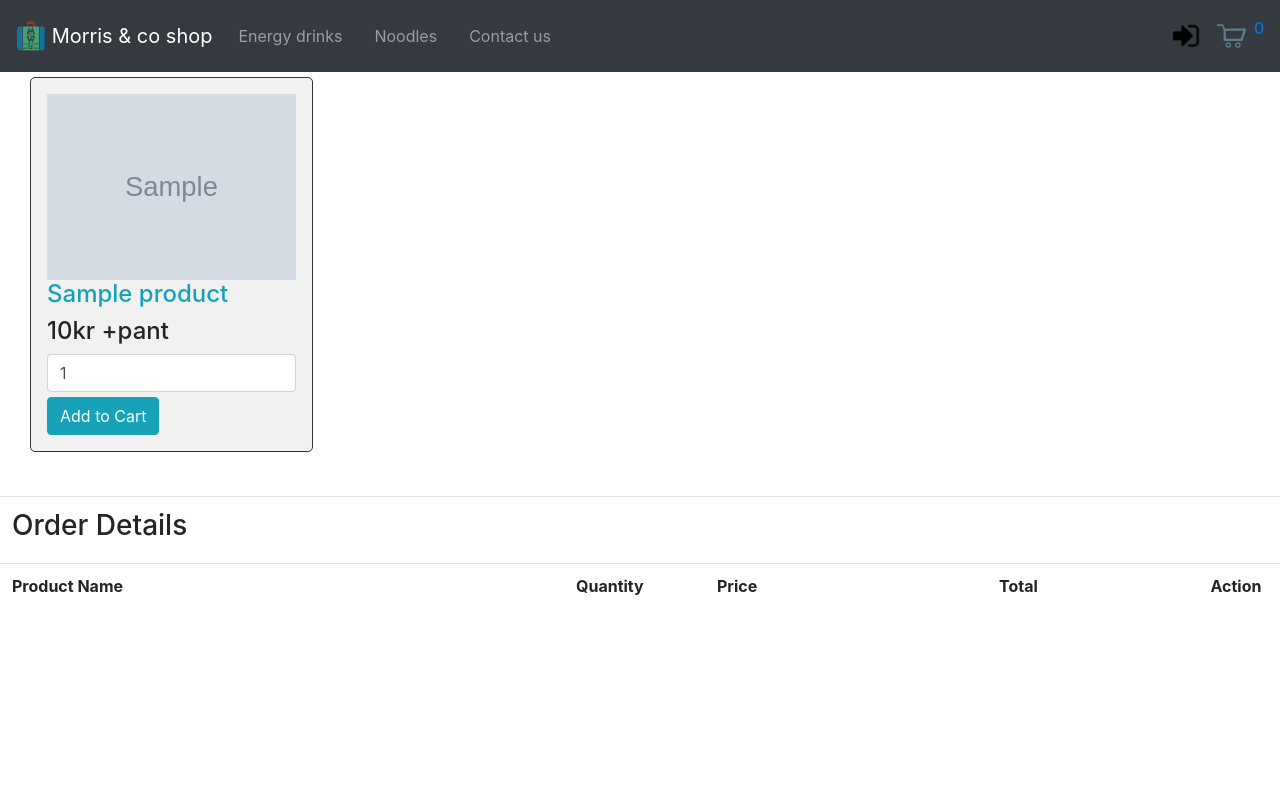
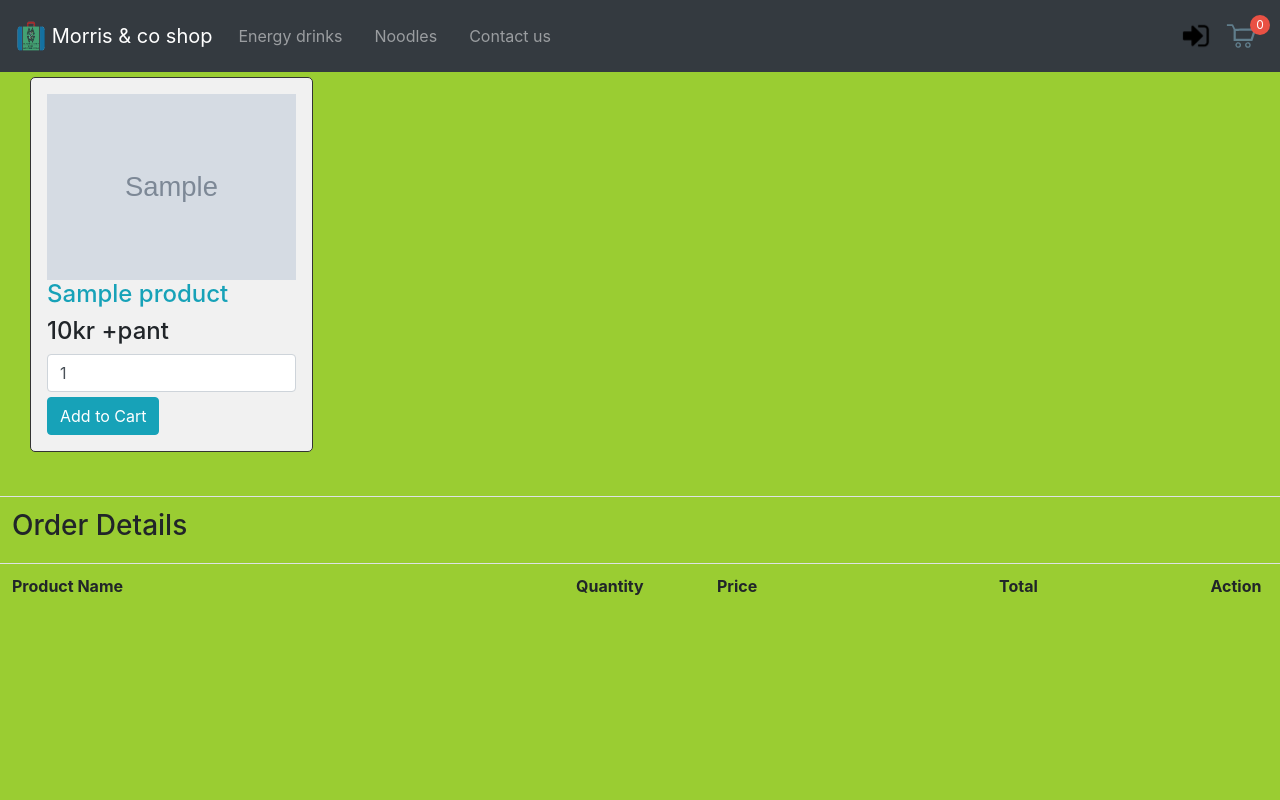
Before and after one commit to ChickenV2/Morris-CO-2.0, a PHP site: page / in a window 1280 px wide. Run offline with PHP 8.4, Linux system fonts and the light colour scheme; tables that the repository leaves empty or names only in its code hold one stand-in row (values such as "Sample post"); grey boxes marked "Sample" are stand-in pictures; lists and menus that the app fills with data are empty.

Commit message:
Add files via upload

```diff
--- a/header.php
+++ b/header.php
@@ -3,15 +3,84 @@
     <meta charset="utf-8">
     <meta name="viewport" content="width=device-width, initial-scale=1">
     <link rel="icon" href="icononly.png" type="image/gif" sizes="16x16">
+    <link rel="stylesheet" href="style.css" media="screen" title="no title" charset="utf-8">
+         <link rel="stylesheet" href="https://maxcdn.bootstrapcdn.com/bootstrap/4.0.0/css/bootstrap.min.css" integrity="sha384-Gn5384xqQ1aoWXA+058RXPxPg6fy4IWvTNh0E263XmFcJlSAwiGgFAW/dAiS6JXm" crossorigin="anonymous">
+         <script src="https://ajax.googleapis.com/ajax/libs/jquery/3.3.1/jquery.min.js"></script>
+         <script src="https://maxcdn.bootstrapcdn.com/bootstrap/4.0.0/js/bootstrap.min.js" integrity="sha384-JZR6Spejh4U02d8jOt6vLEHfe/JQGiRRSQQxSfFWpi1MquVdAyjUar5+76PVCmYl" crossorigin="anonymous"></script>
+  <style>
+    .norder{
+    margin-top:5px;
+    margin-bottom:5px;
+    margin-right:10px;
+    border-style: groove;
+    border-color: rgb(192, 181, 181);
+}
+.fonttext{
+  font-size: 112%
+}
+@media screen and (min-width: 76px) and  (max-width: 768px) {
+  body {
+    background-color: pink;
 
-         <link rel="stylesheet" href="https://stackpath.bootstrapcdn.com/bootstrap/4.1.3/css/bootstrap.min.css" integrity="sha384-MCw98/SFnGE8fJT3GXwEOngsV7Zt27NXFoaoApmYm81iuXoPkFOJwJ8ERdknLPMO" crossorigin="anonymous">
-         <script src="https://ajax.googleapis.com/ajax/libs/jquery/3.3.1/jquery.min.js"></script>
-         <script src="https://maxcdn.bootstrapcdn.com/bootstrap/3.3.7/js/bootstrap.min.js"></script>
-         <link rel="stylesheet" type="text/css" href="style.css">
+  }
+  .sides{
+    margin-left: 50px;
+    margin-right: 50px;
+  }
+    .imgh{
+      height: 400px;
+    }
 
+  }
+
+@media screen and (min-width: 768px) and  (max-width: 992px) {
+  body {
+    background-color:
+  }
+
+}
+@media screen and (min-width: 992px) {
+  body {
+    background-color: grey
+  }
+
+}
+@media screen and (min-width: 1200px) {
+  body {
+    background-color: yellowgreen;
+  }
+}
+.top-cart a .cartCount {
+    background: #e95144!important;
+    color: #fff;
+    position: absolute;
+    right: 10px;
+    top: 15px!important;
+    line-height: 20px;
+    height: 20px;
+    width: 20px;
+    margin:0;
+    padding: 0;
+    /* -webkit-border-radius: 50%; */
+    border-radius: 100%;
+    /* border-radius: 100%; */
+}
+.top-cart a .cartCount {
+    top: 15px;
+}
+.top-cart a {
+    text-align: center;
+    /* position: relative; */
+    /* letter-spacing: 0.02em; */
+    color: #323232;
+    font-size: 12px;
+}
+
+  </style>
   </head>
   <body>
-    <nav class="navbar navbar-expand-lg bg-dark navbar-dark ">
+
+      <nav class="navbar navbar-expand-lg bg-dark navbar-dark ">
           <!-- Brand/logo -->
           <button class="navbar-toggler" type="button" data-toggle="collapse" data-target="#navbarNavAltMarkup" aria-controls="navbarNavAltMarkup" aria-expanded="false" aria-label="Toggle navigation">
               <span class="navbar-toggler-icon"></span>
@@ -36,7 +105,7 @@
           </ul>
           </div>
         </div>
-          <form class="form-inline my-2 my-lg-0">
+        <form class="form-inline my-2 my-lg-0">
                <img src="logicon.png" class="my-2 my-sm-0" style="margin-right: 15px;" width="30" height="30">
                <img src="cart.svg" class="mr-sm-2"data-toggle="modal" data-target="#myModal" width="30" height="30">
               <p class="top-cart">
@@ -47,3 +116,144 @@
           </div>
           </form>
         </nav>
+<!-- Modal when you press add to cart -->
+<div class="modal fade" id="exampleModal" tabindex="-1" role="dialog" aria-labelledby="exampleModalLabel" aria-hidden="true">
+    <div class="modal-dialog" role="document">
+      <div class="modal-content">
+        <div class="modal-header">
+          <h5 class="modal-title" id="exampleModalLabel">Läs detta först</h5>
+          <button type="button" class="close" data-dismiss="modal" aria-label="Close">
+            <span aria-hidden="true">&times;</span>
+          </button>
+        </div>
+        <div class="modal-body">
+          Eftersom vi har problem med att verifera betalning kan de ta ett tag innan du får din vara. Men vi jobbar på detta problem
+        </div>
+        <div class="modal-footer">
+          <button type="button" class="btn btn-secondary" data-dismiss="modal">Fortsätt Handla</button>
+          <button type="button" class="btn btn-primary">Gå till kassan</button>
+        </div>
+      </div>
+    </div>
+  </div>
+</div>
+<!-- Modal when you press on cart -->
+
+<div class="modal fade" id="myModal"  tabindex="-1" role="dialog" aria-labelledby="exampleModalLabel" aria-hidden="true">
+    <div class="modal-dialog modal-lg" role="document">
+      <div class="modal-content">
+        <div class="modal-header">
+            <h5 class="modal-title" id="exampleModalLabel">shopping bag</h5>
+            <button type="button1" class="close" data-dismiss="modal" aria-label="Close">
+                <span aria-hidden="true">&times;</span>
+            </button>
+        </div>
+        <div class="modal-body">
+<!-- Här börjar carten -->
+
+        <!-- Product #2 -->
+        <div class="item">
+          <div class="image">
+            <img src="item-2.png" alt=""/>
+          </div>
+
+          <div class="description">
+            <span>Maison Fortinis</span>
+            <span>ortens Sneakers</span>
+          </div>
+
+          <div class="quantity">
+            <button class="plus-bnt" type="button" name="button">
+              <img src="plus.svg" alt="" />
+            </button>
+            <input type="text" name="name" value="1">
+            <button class="minus-bnt" type="button" name="button">
+              <img src="minus.svg" alt="" />
+            </button>
+          </div>
+          <div class="buttons1">
+              <span class="delete-btn1"></span>
+            </div>
+          <div class="total-price">$870</div>
+        </div>
+
+        <!-- Product #3 -->
+        <div class="item">
+
+
+          <div class="image">
+            <img src="item-3.png" alt="" />
+          </div>
+
+          <div class="description">
+            <span>Morrans Legacy</span>
+            <span>Brushed Scarf</span>
+          </div>
+
+          <div class="quantity">
+            <button class="plus-bnt" type="button" name="button">
+              <img src="plus.svg" alt="" />
+            </button>
+            <input type="text" name="name" value="1">
+            <button class="minus-bnt" type="button" name="button">
+              <img src="minus.svg" alt="" />
+            </button>
+          </div>
+          <div class="buttons1">
+              <span class="delete-btn1"></span>
+            </div>
+          <div class="total-price">$349</div>
+        </div>
+      </div>
+
+
+
+        <div class="modal-footer">
+          <button type="button" class="btn btn-default" data-dismiss="modal">fortsätt handla</button>
+          <button type="button" class="btn btn-primary">Gå till kassan</button>
+
+        </div>
+      </div>
+    </div>
+  </div>
+</div>
+
+
+
+
+
+
+<script type="text/javascript">
+  $('.minus-bnt').on('click', function(e) {
+    e.preventDefault();
+    var $this = $(this);
+    var $input = $this.closest('div').find('input');
+    var value = parseInt($input.val());
+
+    if (value > 1) {
+      value = value - 1;
+    } else {
+      value = 0;
+    }
+
+    $input.val(value);
+
+  });
+
+  $('.plus-bnt').on('click', function(e) {
+    e.preventDefault();
+    var $this = $(this);
+    var $input = $this.closest('div').find('input');
+    var value = parseInt($input.val());
+
+    if (value < 100) {
+      value = value + 1;
+    } else {
+      value =100;
+    }
+
+    $input.val(value);
+  });
+</script>
+</body>
+</html>
```
